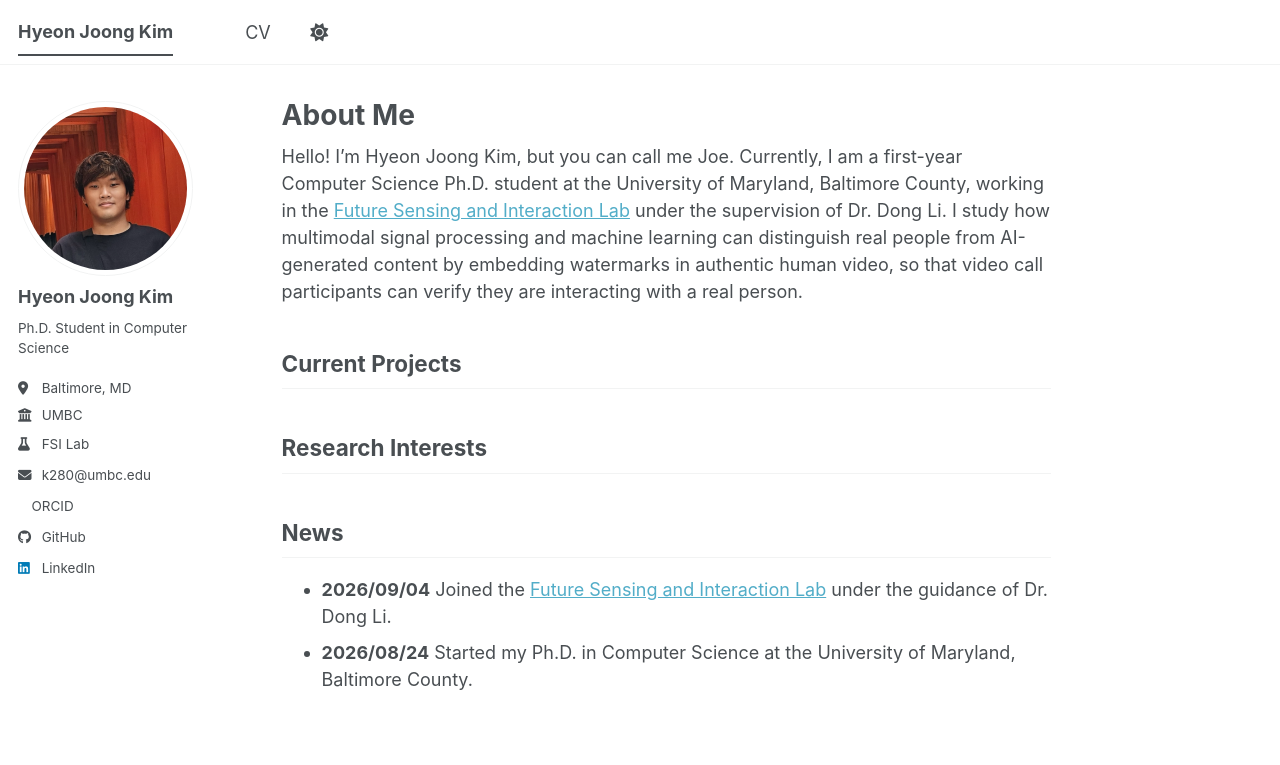
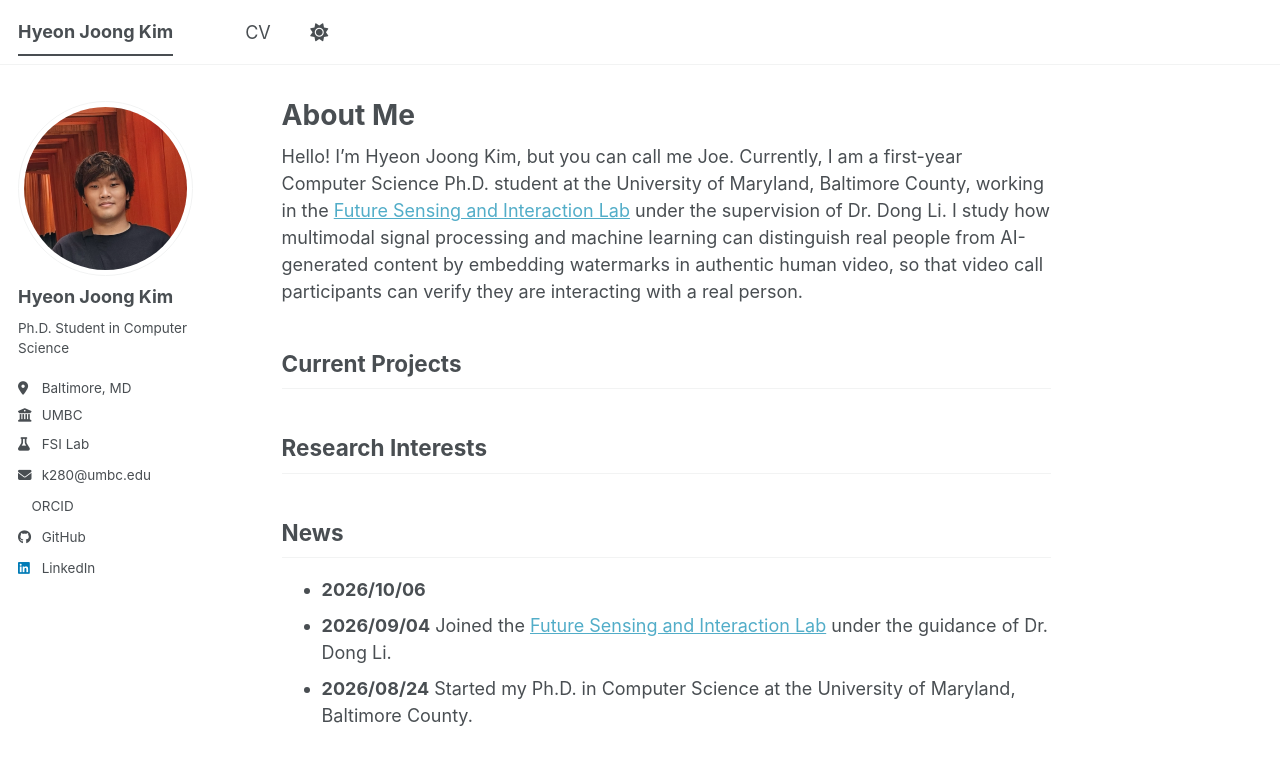
Before and after one commit to hyeonjoong-k/hyeonjoong-k.github.io, a Jekyll site: the page built from _pages/about.md, in a window 1280 px wide and 939 px high. Shown: the top 765 px of the window. Built offline with Jekyll 4.4.1, drawn with Linux system fonts in a browser that asks for light colours; a style sheet for code colours, icons or effects is not loaded.

Commit message:
Update about.md

```diff
--- a/_pages/about.md
+++ b/_pages/about.md
@@ -15,5 +15,6 @@ Hello! I'm Hyeon Joong Kim, but you can call me Joe. Currently, I am a first-yea
 
 
 ## News
+- **2026/10/06**
 - **2026/09/04** Joined the [Future Sensing and Interaction Lab](https://leetton.github.io/index.html) under the guidance of Dr. Dong Li.
 - **2026/08/24** Started my Ph.D. in Computer Science at the University of Maryland, Baltimore County.
```
